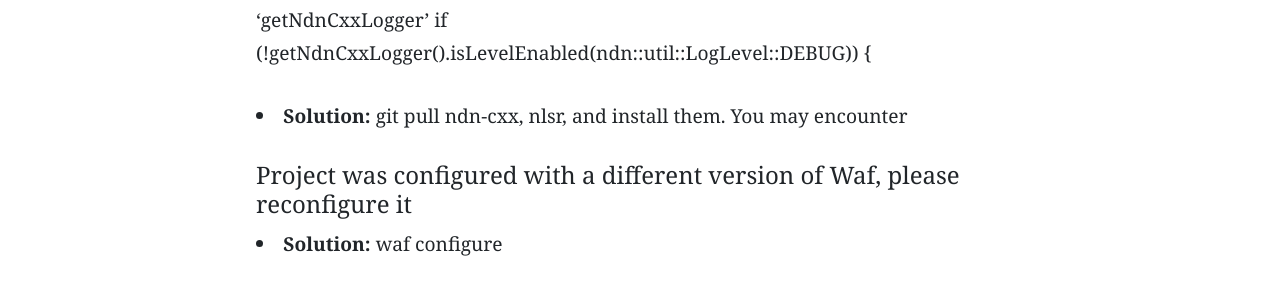
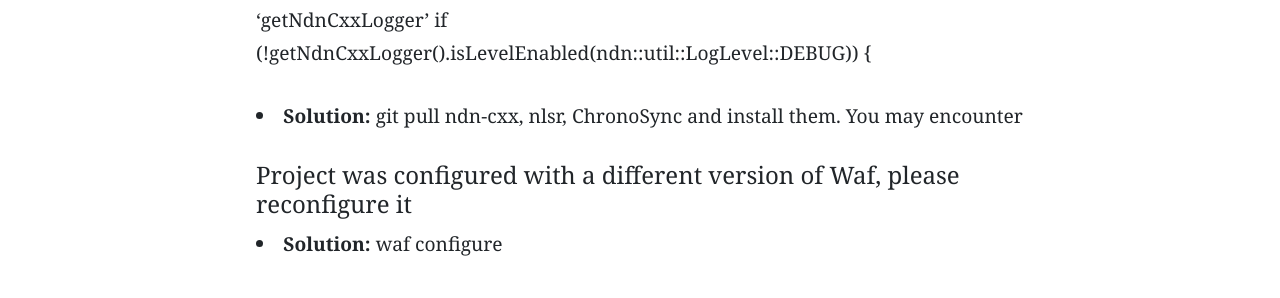
Before and after one commit to dulalsaurab/dulalsaurab.github.io_old, a Jekyll site: the page built from _posts/2018-04-04-ndn-common-issues-and-solution.md, in a window 1280 px wide. Shown: the part 707-1005 px from the top of the page. Built offline with Jekyll 4.4.1, drawn with Linux system fonts in a browser that asks for light colours; nearby versions of some CDN libraries; our own code applies the rules of GitHub Pages for plain Markdown files; comment, search, counter and statistics services are not loaded.

Commit message:
Update 2018-04-04-ndn-common-issues-and-solution.md

```diff
--- a/_posts/2018-04-04-ndn-common-issues-and-solution.md
+++ b/_posts/2018-04-04-ndn-common-issues-and-solution.md
@@ -11,7 +11,7 @@
 ../src/route/routing-table-calculator.cpp:122:8: error: use of undeclared identifier 'getNdnCxxLogger'
   if (!getNdnCxxLogger().isLevelEnabled(ndn::util::LogLevel::DEBUG)) {
 
-- **Solution:** git pull ndn-cxx, nlsr, and install them. You may encounter
+- **Solution:** git pull ndn-cxx, nlsr, ChronoSync and install them. You may encounter
 
 #### Project was configured with a different version of Waf, please reconfigure it
 - **Solution:** waf configure
```
